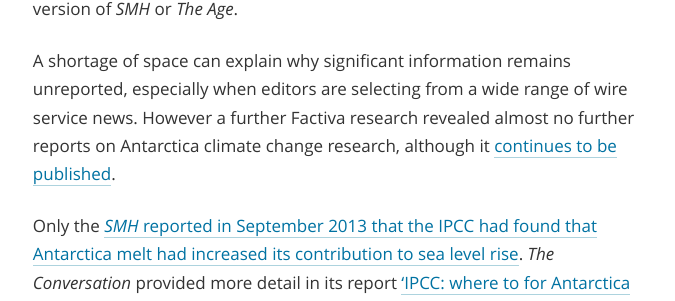
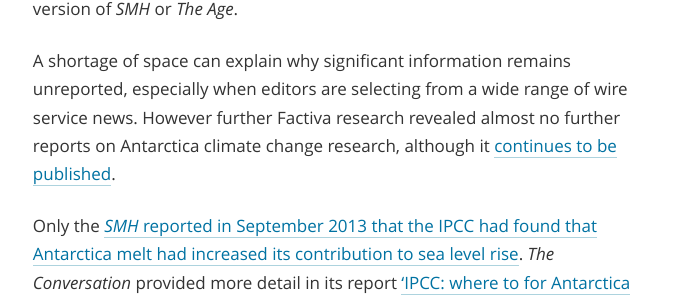
Before and after one commit to investigate/sceptical-climate, a Jekyll site: the page built from part-2/findings/04-05-reporting-of-peer-reviewed-research.html, in a window 1280 px wide and 900 px high, scrolled down 4104 px. Shown: the part 211-512 px from the top of the window, without its empty margins (142-817 px from the left). Built offline with Jekyll 4.4.1, drawn with Linux system fonts in a browser that asks for light colours; nearby versions of some CDN libraries; Markdown is read by kramdown in place of the engine named in the settings; comment, search, counter and statistics services are not loaded.

Commit message:
delete .a.

```diff
--- a/part-2/findings/04-05-reporting-of-peer-reviewed-research.html
+++ b/part-2/findings/04-05-reporting-of-peer-reviewed-research.html
@@ -219,7 +219,7 @@
 
 	<p>No other publication in the sample reported on this study. A Factiva search identified that a very short version of the same report did appear in two editions of News Corp’s free publication <em>MX</em>. An <em>AP</em> <a href="http://www.smh.com.au/environment/climate-change/antarctic-ice-melting-from-warm-water-below-study-20120426-1xmiy.html">wire service story</a> about this research was also published online, but did not appear in the print version of <em>SMH</em> or <em>The Age</em>.</p>
 
-	<p>A shortage of space can explain why significant information remains unreported, especially when editors are selecting from a wide range of wire service news. However a further Factiva research revealed almost no further reports on Antarctica climate change research, although it <a href="http://www.sciencedaily.com/releases/2013/06/130613142827.htm">continues to be published</a>. </p>
+	<p>A shortage of space can explain why significant information remains unreported, especially when editors are selecting from a wide range of wire service news. However further Factiva research revealed almost no further reports on Antarctica climate change research, although it <a href="http://www.sciencedaily.com/releases/2013/06/130613142827.htm">continues to be published</a>. </p>
 
 	<p>Only the <a href="http://www.smh.com.au/environment/climate-change/antarctic-greenland-ice-melt-accelerating-ipcc-leak-20130906-2t93z.html"><em>SMH</em> reported in September 2013 that the IPCC had found that Antarctica melt had increased its contribution to sea level rise</a>. <em>The Conversation</em> provided more detail in its report <a href="http://theconversation.com/ipcc-where-to-for-antarctica-and-the-southern-ocean-17767">‘IPCC: where to for Antarctica and the Southern Ocean?’</a>.</p>
 
```
